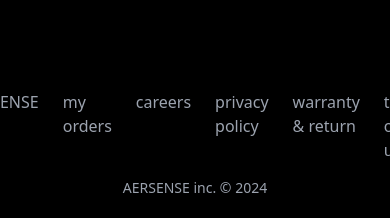
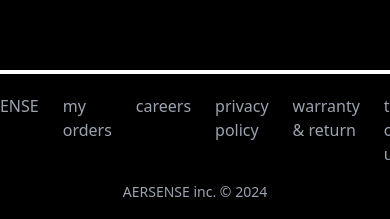
Before and after one commit to harsh8558/aersense, a React (Create React App) app: page / in a window 390 px wide. Shown: the part 2547-2766 px from the top of the page. Built offline with nearby package versions, Linux system fonts and the light colour scheme.

Commit message:
chore: Update Footer component styles for responsive design

```diff
--- a/src/component/Footer/Footer.js
+++ b/src/component/Footer/Footer.js
@@ -3,12 +3,7 @@ import React from 'react';
 
 const Footer = () => {
   return (
-    <footer className="flex flex-col items-center p-5 bg-black text-gray-400">
-      {/* <div className="flex space-x-6 mb-4">
-        <FaXTwitter className="text-2xl cursor-pointer hover:text-white" />
-        <FaInstagram className="text-2xl cursor-pointer hover:text-white" />
-        <FaDiscord className="text-2xl cursor-pointer hover:text-white" />
-      </div> */}
+    <footer className="flex flex-col items-center p-5 bg-black text-gray-400 mt-1">
       <div className="flex space-x-6 mb-4">
         <a href="/thole" className="hover:text-white">AERSENSE </a>
         <a href="/my-orders" className="hover:text-white">my orders</a>
```
